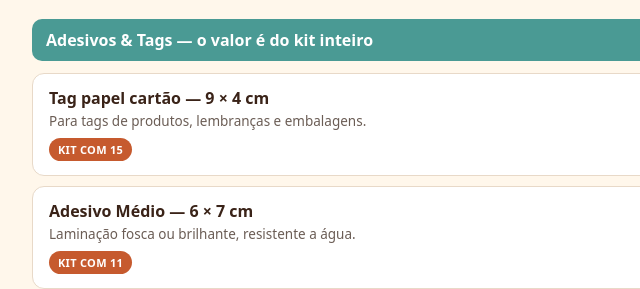
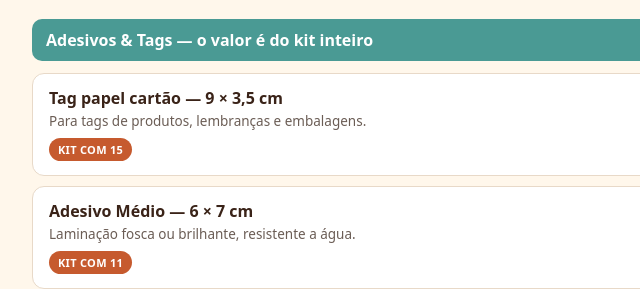
Before and after one commit to hik-aragao/culturalgrafica, a plain HTML site: page index.html in a window 1280 px wide. Shown: the part 1379-1668 px from the top of the page, 228-868 px from the left. Drawn offline with Linux system fonts and the light colour scheme.

Commit message:
Update index.html

```diff
--- a/index.html
+++ b/index.html
@@ -42,7 +42,7 @@ small{display:block;text-align:center;color:#8a7a6e;margin-top:14px;font-size:12
 <div class="card"><div><h3>Convite / Panfleto Couche Simples A5 &middot; 21 &times; 15 cm</h3><p>Simples, bonito e econ&ocirc;mico.</p><span class="badge">KIT COM 2</span></div><div class="price">R$ 5,90</div></div>
 
 <div class="section">Adesivos &amp; Tags &mdash; o valor &eacute; do kit inteiro</div>
-<div class="card"><div><h3>Tag papel cart&atilde;o &mdash; 9 &times; 4 cm</h3><p>Para tags de produtos, lembran&ccedil;as e embalagens.</p><span class="badge">KIT COM 15</span></div><div class="price">R$ 9,90</div></div>
+<div class="card"><div><h3>Tag papel cart&atilde;o &mdash; 9 &times; 3,5 cm</h3><p>Para tags de produtos, lembran&ccedil;as e embalagens.</p><span class="badge">KIT COM 15</span></div><div class="price">R$ 9,90</div></div>
 <div class="card"><div><h3>Adesivo M&eacute;dio &mdash; 6 &times; 7 cm</h3><p>Lamina&ccedil;&atilde;o fosca ou brilhante, resistente a &aacute;gua.</p><span class="badge">KIT COM 11</span></div><div class="price">R$ 11,90</div></div>
 <div class="card"><div><h3>Adesivo &mdash; 7 &times; 10 cm Laminado</h3><p>Maior, mais destaque, resistente a &aacute;gua.</p><span class="badge">KIT COM 5</span></div><div class="price">R$ 11,90</div></div>
 
```
